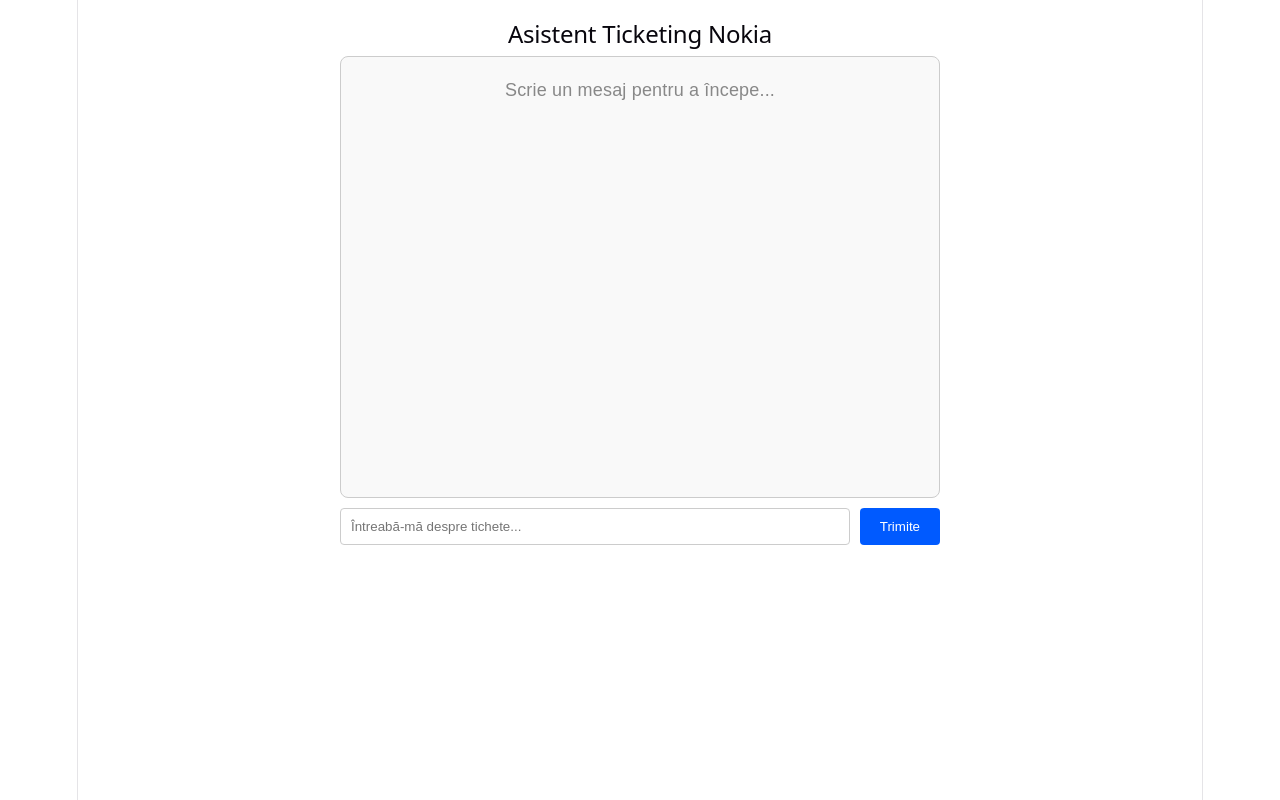
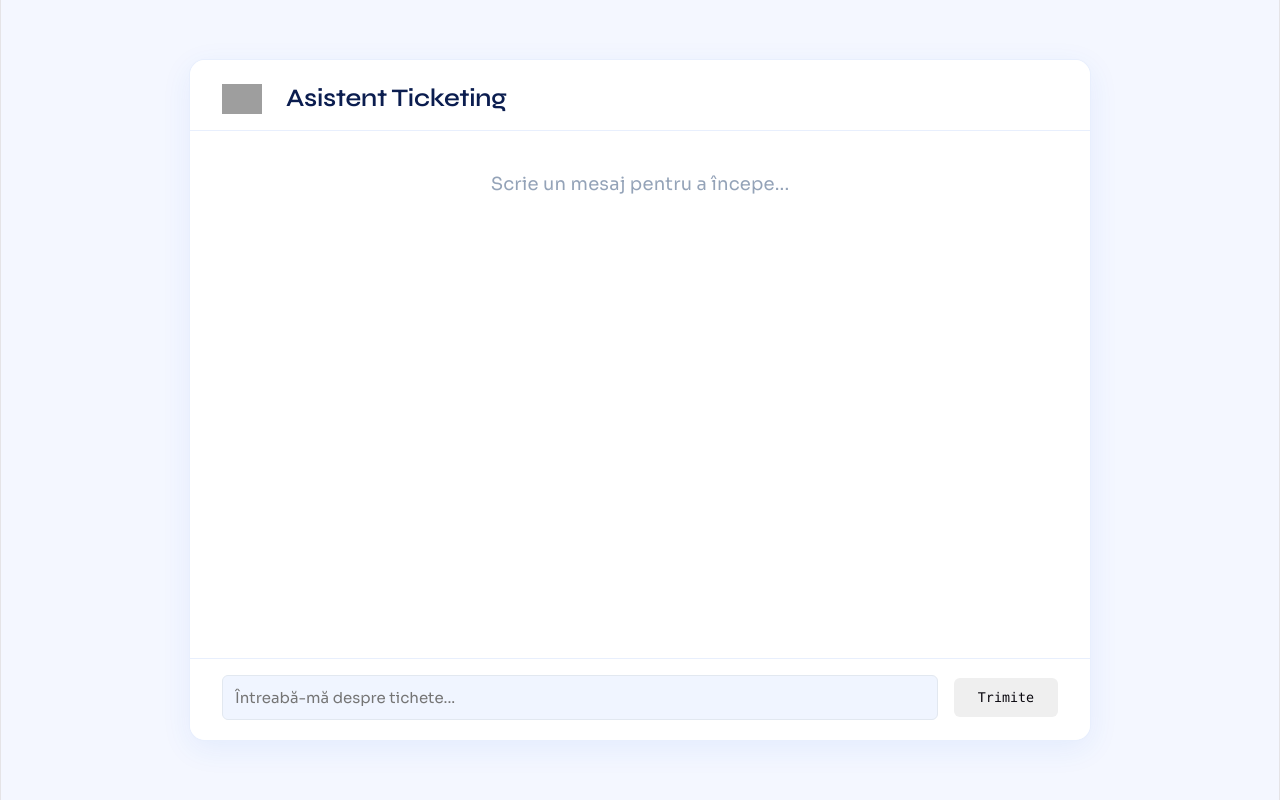
Before and after one commit to Titusz1928/ticketmonitor-webapp, a React (Vite) app: page / in a window 1280 px wide. Built offline with nearby package versions, Linux system fonts and the light colour scheme; grey boxes are pictures that could not be loaded.

Commit message:
W7 - Apply Nokia's official fonts

```diff
--- a/src/App.css
+++ b/src/App.css
@@ -1,184 +1,141 @@
-.counter {
-  font-size: 16px;
-  padding: 5px 10px;
-  border-radius: 5px;
-  color: var(--accent);
-  background: var(--accent-bg);
-  border: 2px solid transparent;
-  transition: border-color 0.3s;
-  margin-bottom: 24px;
+@import url('https://fonts.googleapis.com/css2?family=JetBrains+Mono:wght@400;500;700&family=Sora:wght@400;500;600&family=Syne:wght@600;700;800&display=swap');
 
-  &:hover {
-    border-color: var(--accent-border);
-  }
-  &:focus-visible {
-    outline: 2px solid var(--accent);
-    outline-offset: 2px;
-  }
+/* ==========================================
+   1. DESIGN SYSTEM - VARIABILE OFICIALE
+   ========================================== */
+:root {
+  --blue-primary: #2563eb;
+  --blue-light: #4f86f7;
+  --bg-main: #f4f7ff; /* Fundalul paginii */
+  --bg-card: #ffffff;
+  --bg-input: #f0f5ff;
+  --text-title: #0b1d4f;
+  --text-normal: #334155;
+  --text-muted: #94a3b8;
+
+  --font-title: 'Syne', sans-serif;
+  --font-body: 'Sora', sans-serif;
+  --font-tech: 'JetBrains Mono', monospace;
+
+  --border-subtle: 1px solid rgba(37, 99, 235, 0.1);
+  --border-control: 1px solid #e2e8f0;
+  --shadow-blue: 0 8px 30px rgba(37, 99, 235, 0.08); /* Umbră mai elegantă */
 }
 
-.hero {
-  position: relative;
-
-  .base,
-  .framework,
-  .vite {
-    inset-inline: 0;
-    margin: 0 auto;
+/* ==========================================
+   2. SUPRASCRIERE VITE & FUNDAL GLOBAL
+   ========================================== */
+html, body, #root {
+  margin: 0 !important;
+  padding: 0 !important;
+  width: 100%;
+  height: 100vh;
+  background-color: var(--bg-main) !important; /* Forțăm albul-albăstrui */
+  color: var(--text-normal) !important;
+  font-family: var(--font-body);
 }
 
-  .base {
-    width: 170px;
-    position: relative;
-    z-index: 0;
+#root {
+  display: flex;
+  justify-content: center;
+  align-items: center; /* Centrează fereastra perfect pe mijlocul ecranului */
 }
 
-  .framework,
-  .vite {
-    position: absolute;
+/* ==========================================
+   3. STRUCTURA FERESTREI DE CHAT
+   ========================================== */
+.chat-container {
+  width: 100%;
+  max-width: 900px;
+  height: 85vh;
+  background-color: var(--bg-card);
+  border: var(--border-subtle);
+  border-radius: 16px; /* Colțuri mai fine și moderne */
+  box-shadow: var(--shadow-blue);
+  display: flex;
+  flex-direction: column;
+  overflow: hidden;
 }
 
-  .framework {
-    z-index: 1;
-    top: 34px;
-    height: 28px;
-    transform: perspective(2000px) rotateZ(300deg) rotateX(44deg) rotateY(39deg)
-      scale(1.4);
+/* Header curat, alb */
+.chat-header {
+  background-color: var(--bg-card);
+  border-bottom: var(--border-subtle);
+  padding: 24px 32px;
+  display: flex;
+  align-items: center;
+  gap: 20px;
 }
 
-  .vite {
-    z-index: 0;
-    top: 107px;
-    height: 26px;
-    width: auto;
-    transform: perspective(2000px) rotateZ(300deg) rotateX(40deg) rotateY(39deg)
-      scale(0.8);
-  }
+.chat-header h2 {
+  font-family: var(--font-title);
+  color: var(--text-title);
+  font-size: 1.4rem;
+  margin: 0;
+  padding-left: 20px;
+  border-left: 2px solid var(--border-control);
 }
 
-#center {
+/* Zona de mesaje */
+.chat-messages-area {
+  flex: 1;
+  overflow-y: auto;
+  padding: 32px;
   display: flex;
   flex-direction: column;
-  gap: 25px;
-  place-content: center;
-  place-items: center;
-  flex-grow: 1;
-
-  @media (max-width: 1024px) {
-    padding: 32px 20px 24px;
-    gap: 18px;
-  }
+  gap: 16px;
+  background-color: var(--bg-card);
 }
 
-#next-steps {
+/* Zona de input de jos */
+.chat-input-area {
+  padding: 20px 32px;
+  background-color: var(--bg-card);
+  border-top: var(--border-subtle);
   display: flex;
-  border-top: 1px solid var(--border);
-  text-align: left;
-
-  & > div {
-    flex: 1 1 0;
-    padding: 32px;
-    @media (max-width: 1024px) {
-      padding: 24px 20px;
-    }
+  gap: 16px;
+  align-items: center;
 }
 
-  .icon {
-    margin-bottom: 16px;
-    width: 22px;
-    height: 22px;
+.chat-input {
+  flex: 1;
+  background-color: var(--bg-input);
+  border: var(--border-control);
+  border-radius: 8px;
+  padding: 16px;
+  font-family: var(--font-body);
+  font-size: 15px;
+  color: var(--text-normal);
+  outline: none;
+  transition: border-color 0.2s ease, box-shadow 0.2s ease;
 }
 
-  @media (max-width: 1024px) {
-    flex-direction: column;
-    text-align: center;
-  }
+.chat-input:focus {
+  border-color: var(--blue-primary);
+  box-shadow: 0 0 0 3px rgba(37, 99, 235, 0.1);
+  background-color: var(--bg-card);
 }
 
-#docs {
-  border-right: 1px solid var(--border);
-
-  @media (max-width: 1024px) {
-    border-right: none;
-    border-bottom: 1px solid var(--border);
-  }
+.btn-send {
+  font-family: var(--font-tech);
+  font-size: 14px;
+  text-transform: uppercase;
+  font-weight: 600;
+  color: #ffffff;
+  background-color: var(--blue-primary);
+  border: none;
+  border-radius: 8px;
+  padding: 0 28px;
+  height: 52px; /* Se aliniază perfect cu inputul */
+  cursor: pointer;
+  transition: background-color 0.2s ease;
 }
 
-#next-steps ul {
-  list-style: none;
-  padding: 0;
-  display: flex;
-  gap: 8px;
-  margin: 32px 0 0;
-
-  .logo {
-    height: 18px;
+.btn-send:hover:not(:disabled) {
+  background-color: var(--blue-light);
 }
 
-  a {
-    color: var(--text-h);
-    font-size: 16px;
-    border-radius: 6px;
-    background: var(--social-bg);
-    display: flex;
-    padding: 6px 12px;
-    align-items: center;
-    gap: 8px;
-    text-decoration: none;
-    transition: box-shadow 0.3s;
-
-    &:hover {
-      box-shadow: var(--shadow);
+.btn-send:disabled {
+  opacity: 0.6;
+  cursor: not-allowed;
 }
-    .button-icon {
-      height: 18px;
-      width: 18px;
-    }
-  }
-
-  @media (max-width: 1024px) {
-    margin-top: 20px;
-    flex-wrap: wrap;
-    justify-content: center;
-
-    li {
-      flex: 1 1 calc(50% - 8px);
-    }
-
-    a {
-      width: 100%;
-      justify-content: center;
-      box-sizing: border-box;
-    }
-  }
-}
-
-#spacer {
-  height: 88px;
-  border-top: 1px solid var(--border);
-  @media (max-width: 1024px) {
-    height: 48px;
-  }
-}
-
-.ticks {
-  position: relative;
-  width: 100%;
-
-  &::before,
-  &::after {
-    content: '';
-    position: absolute;
-    top: -4.5px;
-    border: 5px solid transparent;
-  }
-
-  &::before {
-    left: 0;
-    border-left-color: var(--border);
-  }
-  &::after {
-    right: 0;
-    border-right-color: var(--border);
-  }
-}
--- a/src/App.tsx
+++ b/src/App.tsx
@@ -1,13 +1,146 @@
-import React from 'react';
-import Chat from './Chat'; // Asigură-te că importi componenta de chat creată
+import React, { useState } from 'react';
+import axios from 'axios';
+import './App.css'; // Asigură-te că fișierul tău CSS este importat aici
 
-function App() {
+// 1. Definim tipul pentru un mesaj
+interface Message {
+  role: string;
+  text: string;
+}
+
+function Chat() {
+  // 2. Memoria componentei
+  const [messages, setMessages] = useState<Message[]>([]);
+  const [inputText, setInputText] = useState("");
+  const [isLoading, setIsLoading] = useState(false);
+
+  // 3. Funcția care se rulează când apeși butonul "Trimite"
+  const handleSendMessage = async () => {
+    // Dacă input-ul e gol, nu face nimic
+    if (inputText.trim() === "") return;
+
+    // A. Adaugă întrebarea utilizatorului pe ecran instantaneu
+    const userMessage: Message = { role: "user", text: inputText };
+    const newHistory = [...messages, userMessage];
+    setMessages(newHistory);
+
+    // Golește căsuța de text și pornește animația de încărcare
+    setInputText("");
+    setIsLoading(true);
+
+    try {
+      // B. Trimite întrebarea către backend prin POST
+      const response = await axios.post('http://127.0.0.1:8000/chat', {
+        message: userMessage.text,
+        conversation_id: 1,
+        user_id: 1,
+        ticket_id: "1"
+      });
+
+      // C. Preia răspunsul de la Python și afișează-l pe ecran
+      const aiMessage: Message = { role: "ai", text: response.data.natural_response };
+      setMessages([...newHistory, aiMessage]);
+
+    } catch (error) {
+      console.error("Eroare la trimiterea mesajului:", error);
+      const errorMessage: Message = { role: "ai", text: "Eroare: Nu m-am putut conecta la server." };
+      setMessages([...newHistory, errorMessage]);
+    } finally {
+      setIsLoading(false);
+    }
+  };
+
+  // 4. Desenarea interfeței (Interfața de Chat)
   return (
-    <div style={{ padding: '20px' }}>
-      {/* Aici poți lăsa restul paginii (header-ul etc.), dar în loc de testul vechi, pui Chat-ul */}
-      <Chat />
+    <div className="chat-container">
+      {/* Header cu tematică corporate și Logo */}
+      <header className="chat-header" style={{ display: 'flex', alignItems: 'center', gap: '12px', borderBottom: 'var(--border-subtle)', paddingBottom: '16px', marginBottom: '16px' }}>
+        <img
+          src="https://upload.wikimedia.org/wikipedia/commons/c/ca/Nokia_2023.svg"
+          alt="Nokia 2023 Logo"
+          style={{ height: '30px', width: 'auto' }} // Logo-ul este acum vizibil și dimensionat corect
+        />
+        <h2 style={{ margin: 0, fontFamily: 'var(--font-title)', color: 'var(--text-title)', paddingLeft: '12px' }}>
+          Asistent Ticketing
+        </h2>
+      </header>
+
+      {/* Zona principală de mesaje */}
+      <div style={{
+          flex: 1,
+          overflowY: 'auto',
+          padding: '24px',
+          display: 'flex',
+          flexDirection: 'column',
+          gap: '16px',
+          backgroundColor: 'var(--bg-card)',
+          borderRadius: '12px'
+      }}>
+        {messages.length === 0 ? (
+          <p style={{ color: 'var(--text-muted)', textAlign: 'center', fontFamily: 'var(--font-body)' }}>
+            Scrie un mesaj pentru a începe...
+          </p>
+        ) : (
+          messages.map((msg, index) => {
+            const isUser = msg.role === 'user';
+            const bubbleStyle = isUser
+              ? { backgroundColor: 'var(--blue-primary)', color: '#ffffff', borderBottomRightRadius: '4px' }
+              : { backgroundColor: 'var(--bg-input)', color: 'var(--text-normal)', border: 'var(--border-control)', borderBottomLeftRadius: '4px' };
+
+            return (
+              <div key={index} style={{ display: 'flex', justifyContent: isUser ? 'flex-end' : 'flex-start' }}>
+                <div style={{
+                    padding: '12px 16px',
+                    borderRadius: '12px',
+                    maxWidth: '75%',
+                    fontFamily: 'var(--font-body)',
+                    fontSize: '15px',
+                    lineHeight: '1.5',
+                    boxShadow: 'var(--shadow-blue)',
+                    ...bubbleStyle
+                }}>
+                  {msg.text}
+                </div>
+              </div>
+            );
+          })
+        )}
+        {isLoading && (
+          <div style={{ textAlign: 'left', color: 'var(--text-muted)', fontFamily: 'var(--font-tech)', fontSize: '13px' }}>
+            Asistentul procesează...
+          </div>
+        )}
+      </div>
+
+      {/* Zona de Input stilizată conform CSS-ului */}
+      <div className="chat-input-area" style={{ marginTop: '16px', paddingTop: '16px', borderTop: 'var(--border-subtle)' }}>
+        <input
+          type="text"
+          className="chat-input"
+          value={inputText}
+          onChange={(e) => setInputText(e.target.value)}
+          onKeyDown={(e) => e.key === 'Enter' ? handleSendMessage() : null}
+          placeholder="Întreabă-mă despre tichete..."
+          style={{ padding: '12px', borderRadius: '6px' }}
+        />
+        <button
+          className="counter"
+          onClick={handleSendMessage}
+          disabled={isLoading}
+          style={{
+            margin: 0,
+            opacity: isLoading ? 0.6 : 1,
+            cursor: isLoading ? 'not-allowed' : 'pointer',
+            border: 'none',
+            padding: '12px 24px',
+            borderRadius: '6px'
+          }}
+        >
+          Trimite
+        </button>
+      </div>
     </div>
   );
 }
 
-export default App;
+export default Chat;
--- a/src/Chat.tsx
+++ b/src/Chat.tsx
@@ -1,104 +1,128 @@
 import React, { useState } from 'react';
 import axios from 'axios';
+import './App.css';
+
+// 1. Definim "rețeta" (tipul) pentru un mesaj ca să nu mai dea eroare TypeScript
+interface Message {
+  role: string;
+  text: string;
+}
 
 function Chat() {
-  // 1. Memoria componentei
-  const [messages, setMessages] = useState<{ role: string, text: string }[]>([]);
+  // 2. Acum îi spunem lui React clar că acest array va conține obiecte de tip Message
+  const [messages, setMessages] = useState<Message[]>([]);
   const [inputText, setInputText] = useState("");
   const [isLoading, setIsLoading] = useState(false);
 
-  // 2. Funcția care se rulează când apeși butonul "Trimite"
   const handleSendMessage = async () => {
-    // Dacă input-ul e gol, nu face nimic
     if (inputText.trim() === "") return;
 
-    // A. Adaugă întrebarea utilizatorului pe ecran instantaneu
-    const userMessage = { role: "user", text: inputText };
+    // A. Adaugă întrebarea utilizatorului
+    const userMessage: Message = { role: "user", text: inputText };
     const newHistory = [...messages, userMessage];
     setMessages(newHistory);
 
-    // Golește căsuța de text și pornește animația de încărcare
     setInputText("");
     setIsLoading(true);
 
     try {
-      // B. Trimite întrebarea către backend prin POST
+      // B. Trimite întrebarea către backend
       const response = await axios.post('http://127.0.0.1:8000/chat', {
         message: userMessage.text,
         conversation_id: 1,
         user_id: 1
       });
 
-      // C. Preia răspunsul de la Python și afișează-l pe ecran
-      const aiMessage = { role: "ai", text: response.data.natural_response };
+      // C. Preia răspunsul
+      const aiMessage: Message = { role: "ai", text: response.data.natural_response };
       setMessages([...newHistory, aiMessage]);
 
     } catch (error) {
       console.error("Eroare la trimiterea mesajului:", error);
-      const errorMessage = { role: "ai", text: "Eroare: Nu m-am putut conecta la server." };
+      const errorMessage: Message = { role: "ai", text: "Eroare: Nu m-am putut conecta la server." };
       setMessages([...newHistory, errorMessage]);
     } finally {
       setIsLoading(false);
     }
   };
 
-  // 3. Desenarea interfeței (Interfața de Chat)
   return (
-    <div style={{ maxWidth: '600px', margin: '0 auto', fontFamily: 'Arial, sans-serif' }}>
-      <h2>Asistent Ticketing Nokia</h2>
+    <div className="chat-container">
+      <header className="chat-header" style={{ display: 'flex', alignItems: 'center', gap: '12px' }}>
+        <img
+          src="https://upload.wikimedia.org/wikipedia/commons/0/02/Nokia_wordmark.svg"
+          alt="Nokia Logo"
+          style={{ height: '20px', width: 'auto', fill: 'var(--text-title)' }}
+        />
+        <h2 style={{ margin: 0, borderLeft: '1px solid var(--text-muted)', paddingLeft: '12px' }}>
+          Asistent Ticketing
+        </h2>
+      </header>
 
       <div style={{
-          border: '1px solid #ccc',
-          height: '400px',
-          overflowY: 'scroll',
-          padding: '20px',
-          marginBottom: '10px',
-          borderRadius: '8px',
-          backgroundColor: '#f9f9f9'
+          flex: 1,
+          overflowY: 'auto',
+          padding: '24px',
+          display: 'flex',
+          flexDirection: 'column',
+          gap: '16px',
+          backgroundColor: 'var(--bg-card)'
       }}>
         {messages.length === 0 ? (
-          <p style={{ color: '#888', textAlign: 'center' }}>Scrie un mesaj pentru a începe...</p>
+          <p style={{ color: 'var(--text-muted)', textAlign: 'center', fontFamily: 'var(--font-body)' }}>
+            Scrie un mesaj pentru a începe...
+          </p>
         ) : (
-          messages.map((msg, index) => (
-            <div key={index} style={{
-                textAlign: msg.role === 'user' ? 'right' : 'left',
-                marginBottom: '15px'
-            }}>
-              <div style={{
-                  display: 'inline-block',
-                  padding: '10px 15px',
-                  borderRadius: '15px',
-                  backgroundColor: msg.role === 'user' ? '#005aff' : '#e0e0e0',
-                  color: msg.role === 'user' ? 'white' : 'black',
-                  maxWidth: '70%'
-              }}>
-                {msg.text}
+          messages.map((msg, index) => {
+            // Extragem condițiile de stilizare aici pentru a evita erorile de parsare JSX
+            const isUser = msg.role === 'user';
+            const bubbleStyle = isUser
+              ? { backgroundColor: 'var(--blue-primary)', color: '#ffffff', borderBottomRightRadius: '4px' }
+              : { backgroundColor: 'var(--bg-input)', color: 'var(--text-normal)', border: 'var(--border-control)', borderBottomLeftRadius: '4px' };
+
+            return (
+              <div key={index} style={{ display: 'flex', justifyContent: isUser ? 'flex-end' : 'flex-start' }}>
+                <div style={{
+                    padding: '12px 16px',
+                    borderRadius: '12px',
+                    maxWidth: '75%',
+                    fontFamily: 'var(--font-body)',
+                    fontSize: '15px',
+                    lineHeight: '1.5',
+                    boxShadow: 'var(--shadow-blue)',
+                    ...bubbleStyle
+                }}>
+                  {msg.text}
+                </div>
               </div>
-            </div>
-          ))
+            );
+          })
         )}
-        {isLoading && <div style={{ textAlign: 'left', color: '#888' }}>Asistentul se gândește...</div>}
+        {isLoading && (
+          <div style={{ textAlign: 'left', color: 'var(--text-muted)', fontFamily: 'var(--font-tech)', fontSize: '13px' }}>
+            Asistentul procesează...
+          </div>
+        )}
       </div>
 
-      <div style={{ display: 'flex', gap: '10px' }}>
+      <div className="chat-input-area">
         <input
           type="text"
+          className="chat-input"
           value={inputText}
           onChange={(e) => setInputText(e.target.value)}
-          onKeyPress={(e) => e.key === 'Enter' ? handleSendMessage() : null}
+          onKeyDown={(e) => e.key === 'Enter' ? handleSendMessage() : null}
           placeholder="Întreabă-mă despre tichete..."
-          style={{ flex: 1, padding: '10px', borderRadius: '4px', border: '1px solid #ccc' }}
         />
         <button
+          className="counter"
           onClick={handleSendMessage}
           disabled={isLoading}
           style={{
-              padding: '10px 20px',
-              backgroundColor: isLoading ? '#ccc' : '#005aff',
-              color: 'white',
-              border: 'none',
-              borderRadius: '4px',
-              cursor: isLoading ? 'not-allowed' : 'pointer'
+            margin: 0,
+            opacity: isLoading ? 0.6 : 1,
+            cursor: isLoading ? 'not-allowed' : 'pointer',
+            border: 'none'
           }}
         >
           Trimite
```
Lines whose indentation alone changed are shown as unchanged.
